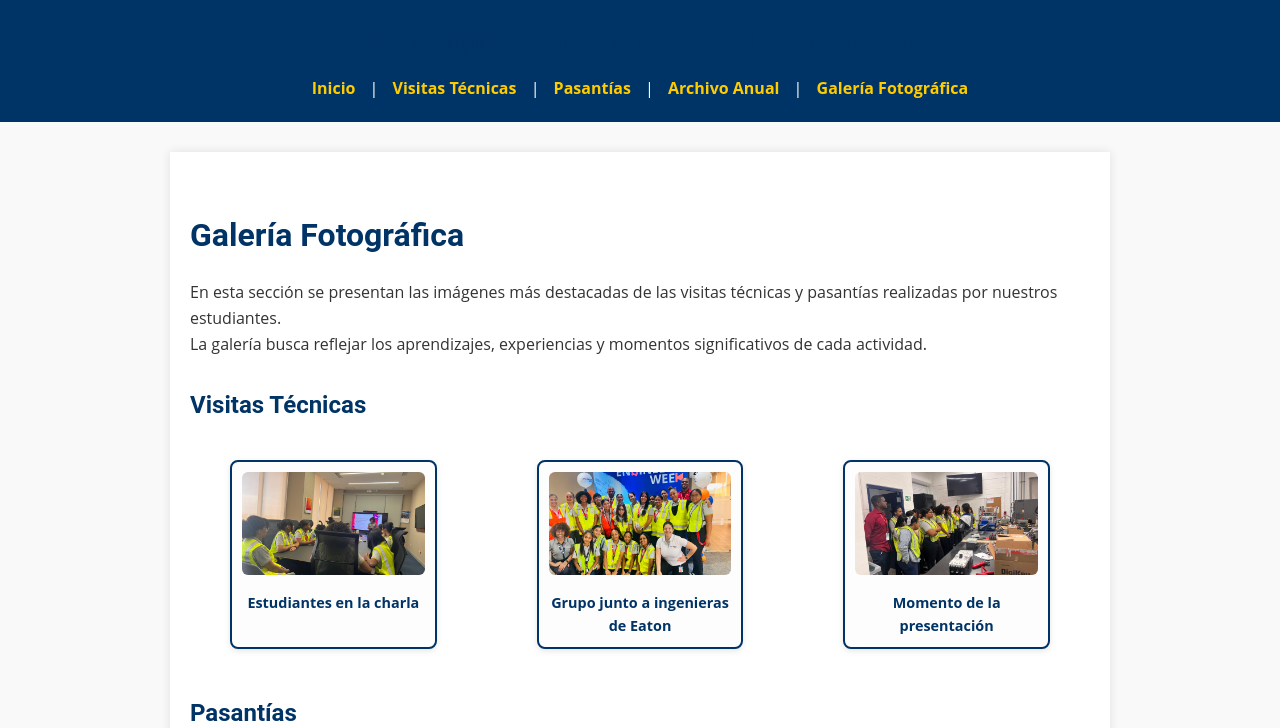
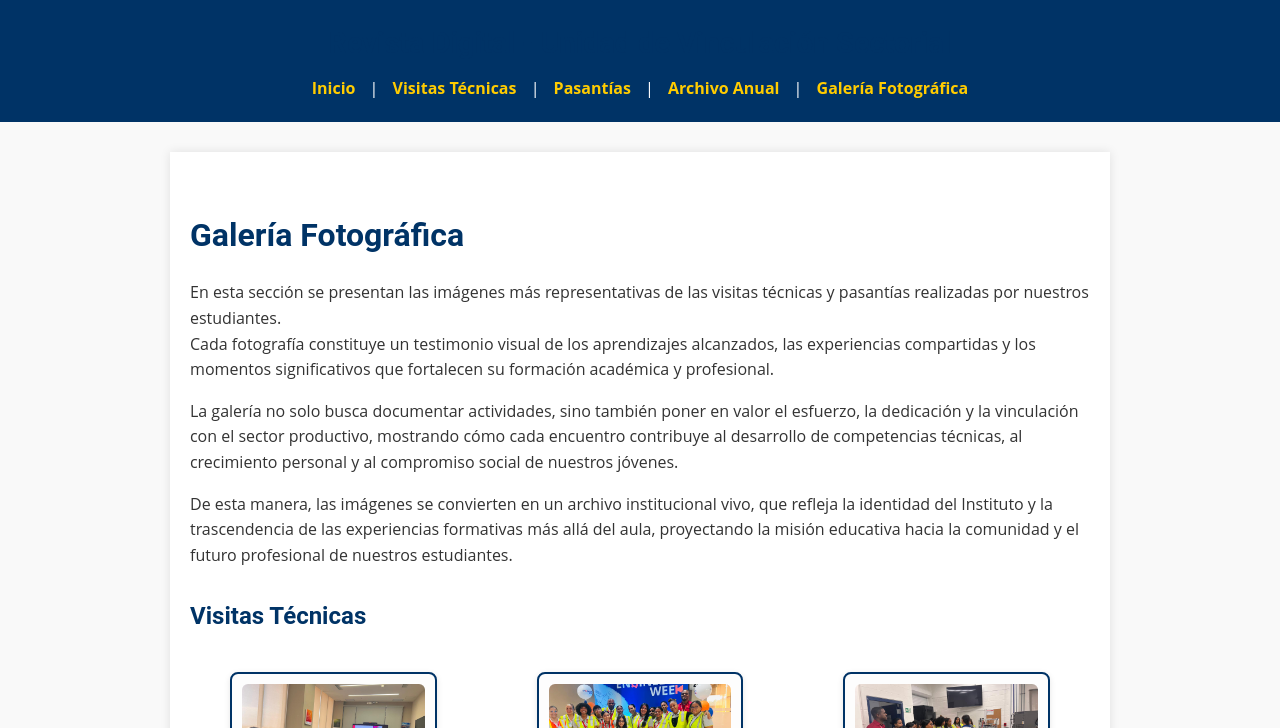
Before and after one commit to Aarias23/revista-vinculacion, a Jekyll site: the page built from galeria/index.md, in a window 1280 px wide and 900 px high, cut to the strip 0-728 px from the top of the window. Built offline with Jekyll 4.4.1, drawn with Linux system fonts in a browser that asks for light colours; our own code applies the rules of GitHub Pages for plain Markdown files.

Commit message:
Actualización de texto introductorio en galería institucional

```diff
--- a/galeria/index.md
+++ b/galeria/index.md
@@ -1,7 +1,11 @@
 # Galería Fotográfica
 
-En esta sección se presentan las imágenes más destacadas de las visitas técnicas y pasantías realizadas por nuestros estudiantes.
-La galería busca reflejar los aprendizajes, experiencias y momentos significativos de cada actividad.
+En esta sección se presentan las imágenes más representativas de las visitas técnicas y pasantías realizadas por nuestros estudiantes.
+Cada fotografía constituye un testimonio visual de los aprendizajes alcanzados, las experiencias compartidas y los momentos significativos que fortalecen su formación académica y profesional.
+
+La galería no solo busca documentar actividades, sino también poner en valor el esfuerzo, la dedicación y la vinculación con el sector productivo, mostrando cómo cada encuentro contribuye al desarrollo de competencias técnicas, al crecimiento personal y al compromiso social de nuestros jóvenes.
+
+De esta manera, las imágenes se convierten en un archivo institucional vivo, que refleja la identidad del Instituto y la trascendencia de las experiencias formativas más allá del aula, proyectando la misión educativa hacia la comunidad y el futuro profesional de nuestros estudiantes.
 
 ## Visitas Técnicas
 
```
